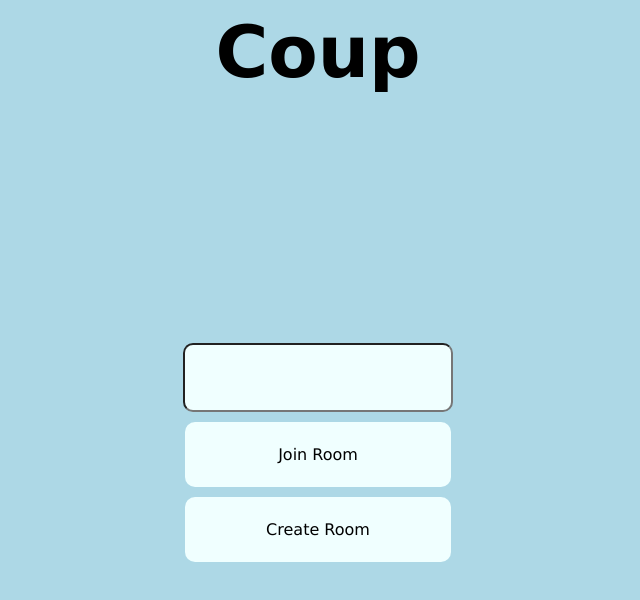
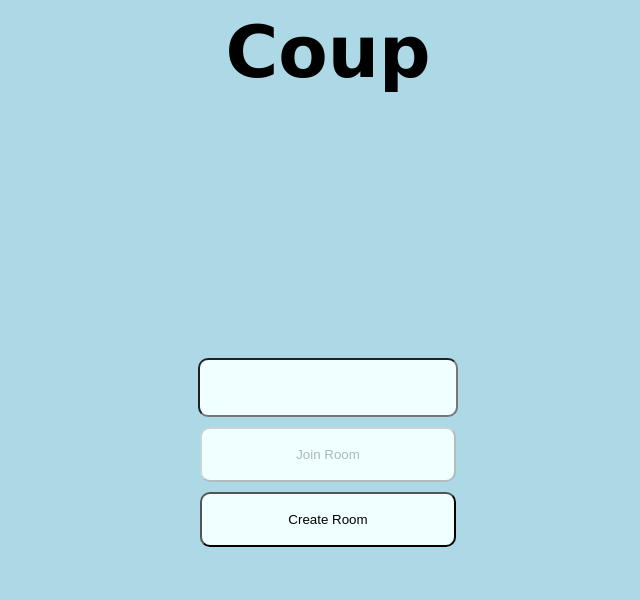
Before and after one commit to CGsDevelopment/ccg-frontend, a Next.js app: page / in a window 1280 px wide. Shown: the top 600 px of the page, without its empty margins (322-962 px from the left). Built offline with nearby package versions, Linux system fonts and the light colour scheme.

Commit message:
Added join room functionality

```diff
--- a/pages/index.tsx
+++ b/pages/index.tsx
@@ -1,22 +1,50 @@
-import head from 'next/head';
+import { useState } from 'react';
+import { useRouter } from 'next/router';
 import styles from '../styles/Home.module.scss';
 
 function App() {
+    const router = useRouter();
+    const [roomCode, setRoomCode] = useState("");
+
+    function handleInputChange(e: React.ChangeEvent<HTMLInputElement>) {
+        setRoomCode(e.target.value.toUpperCase());
+    }
+
+    function handleSubmit(e: React.SyntheticEvent<HTMLFormElement, SubmitEvent>) {
+        e.preventDefault();
+        if (e.nativeEvent.submitter === null) {
+            return console.warn("Submitter is null");
+        }
+        switch (e.nativeEvent.submitter.id) {
+            case "join":
+                // check if room exists
+                // ## code here ##
+                // go to room
+                router.push(`/${roomCode}`);
+                break;
+            case "create":
+                // check if room exists
+                // create room if none exists
+                router.push(`/TEMP`);
+                break;
+        }
+    }
+
     return (
         <div className={styles.container}>
             <title>Coup</title>
             <h1 className={styles.title}>
                 Coup
             </h1>
-            <body className={styles.body}>
-                <input className={styles.input} />
-                <div className={styles.button}>
-                    <p className={styles.buttonText}>Join Room</p>
-                </div>
-                <div className={styles.button}>
-                    <p className={styles.buttonText}>Create Room</p>
-                </div>
-            </body>
+            <form className={styles.body} onSubmit={handleSubmit}>
+                <input className={styles.input} maxLength={4} value={roomCode} onChange={handleInputChange} />
+                <button id="join" className={styles.button} disabled={roomCode.length !== 4}>
+                    Join Room
+                </button>
+                <button id="create" className={styles.button}>
+                    Create Room
+                </button>
+            </form>
         </div>
     );
 }
--- a/styles/Home.module.scss
+++ b/styles/Home.module.scss
@@ -7,7 +7,6 @@ $primary-color: lightblue;
     width: 20vw;
     height: 55px;
     border-radius: 10px;
-    padding: 5px;
     background-color: azure;
     justify-content: center;
     align-items: center;
@@ -19,12 +18,12 @@ $primary-color: lightblue;
     padding: 10px;
     background-color: $primary-color;
     height: 100vh;
+    width: 100vw;
 }
 
 .title {
     font-family: 'Lucida Sans';
     font-size: $font-title;
-    // background-color: blue;
     text-align: center;
 }
 
```
Also changed, not shown: pages/[id].tsx (added, +7 -0 lines).
